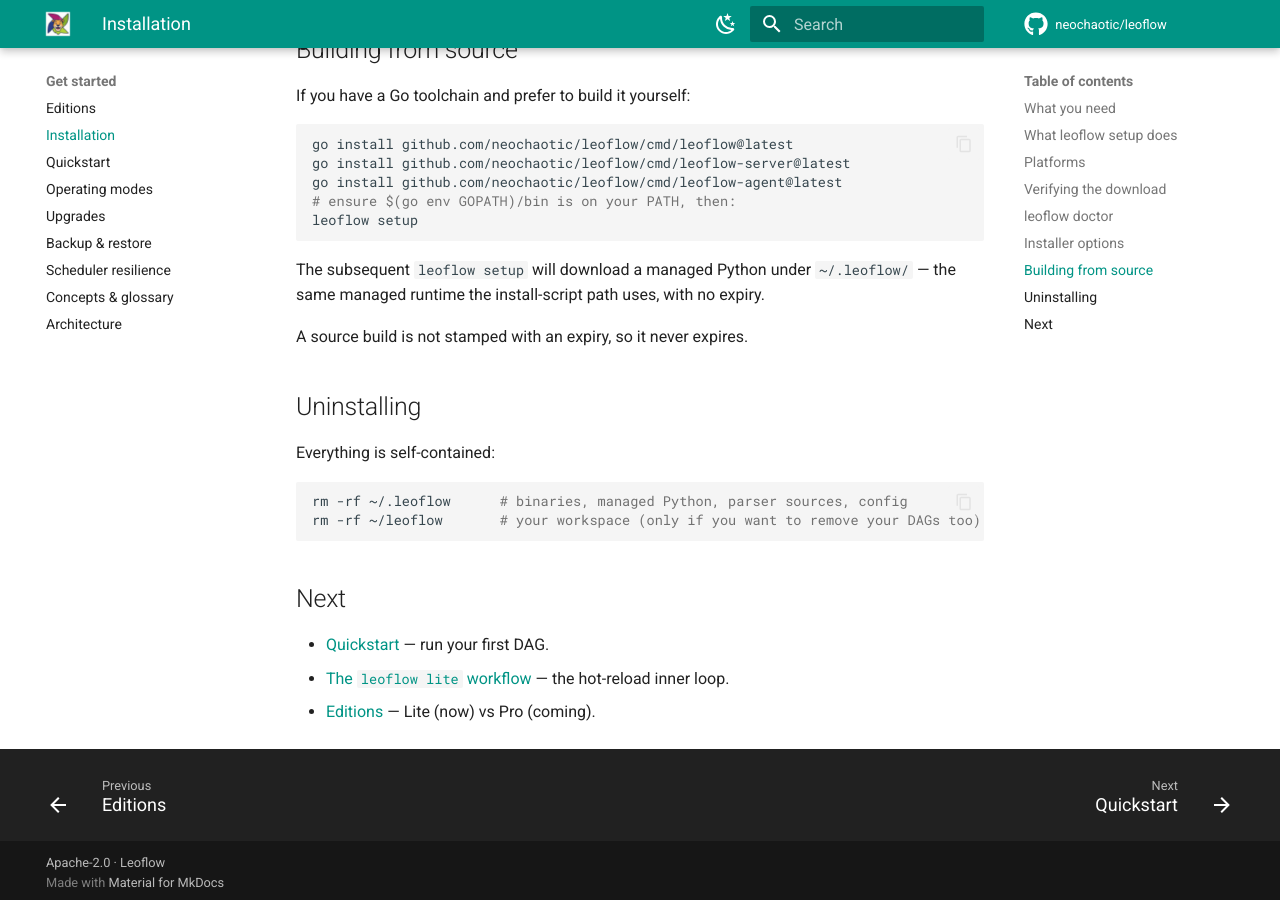
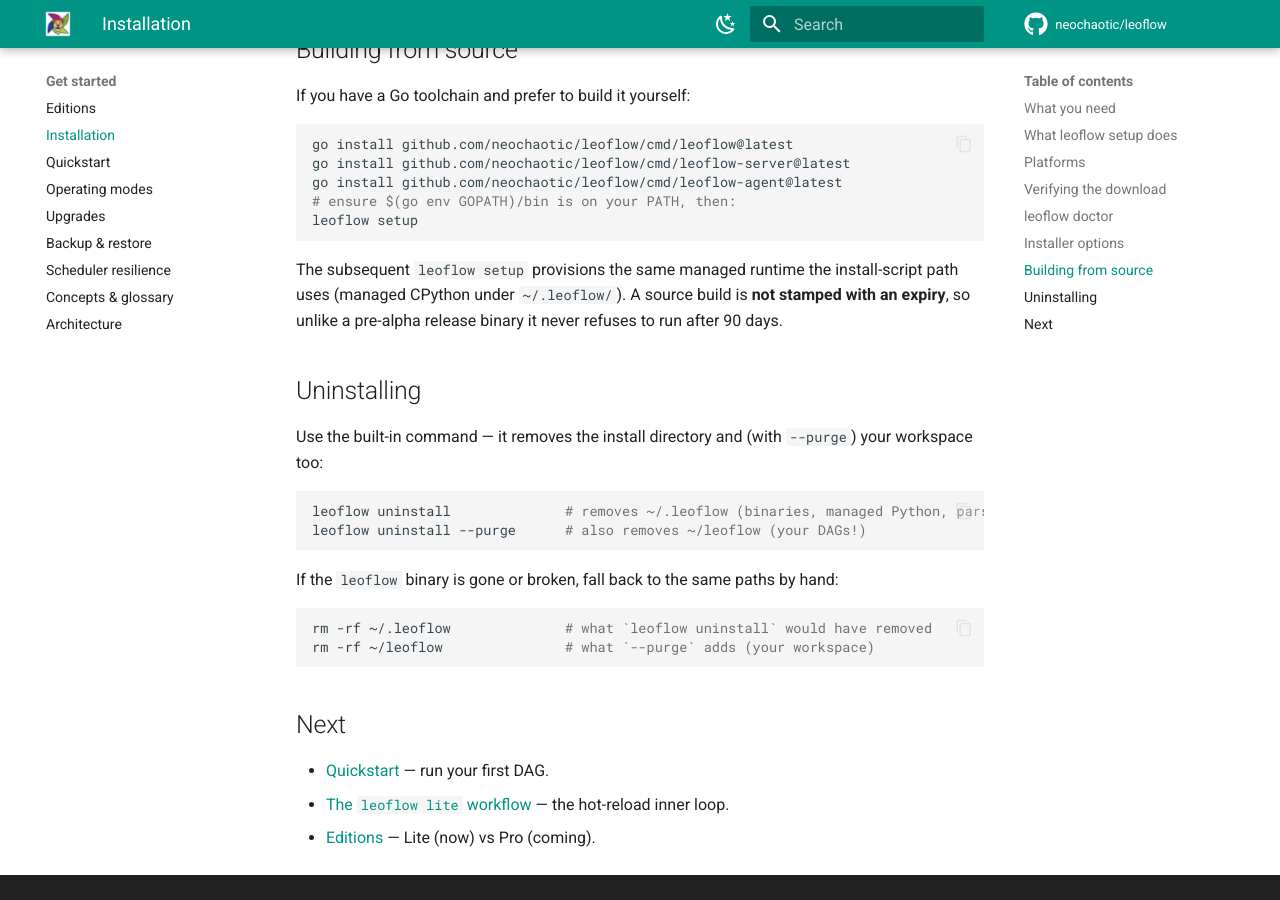
Before and after one commit to neochaotic/leoflow, an MkDocs documentation site: the page built from docs/installation.md, in a window 1280 px wide and 900 px high, scrolled down 3475 px. Built offline with MkDocs 1.6.1 and Material for MkDocs 9.7.7, drawn with Linux system fonts in a browser that asks for light colours; comment, search, counter and statistics services are not loaded.

Commit message:
docs(aaa-pass): use leoflow uninstall as the canonical removal path
The Uninstalling section showed raw rm -rf even though the built-in
leoflow uninstall (with --purge for the workspace) is the supported,
self-documenting command — quickstart and upgrades both reference it.
Promotes the command to primary and keeps rm -rf as the fallback for
when the binary is broken or missing.

````diff
--- a/docs/installation.md
+++ b/docs/installation.md
@@ -149,17 +149,26 @@ go install github.com/neochaotic/leoflow/cmd/leoflow-agent@latest
 leoflow setup
 ```
 
-The subsequent `leoflow setup` will download a managed Python under `~/.leoflow/` — the same managed runtime the install-script path uses, with no expiry.
-
-A source build is not stamped with an expiry, so it never expires.
+The subsequent `leoflow setup` provisions the same managed runtime the
+install-script path uses (managed CPython under `~/.leoflow/`). A source build
+is **not stamped with an expiry**, so unlike a pre-alpha release binary it never
+refuses to run after 90 days.
 
 ## Uninstalling
 
-Everything is self-contained:
+Use the built-in command — it removes the install directory and (with `--purge`)
+your workspace too:
 
 ```bash
-rm -rf ~/.leoflow      # binaries, managed Python, parser sources, config
-rm -rf ~/leoflow       # your workspace (only if you want to remove your DAGs too)
+leoflow uninstall              # removes ~/.leoflow (binaries, managed Python, parser, config)
+leoflow uninstall --purge      # also removes ~/leoflow (your DAGs!)
+```
+
+If the `leoflow` binary is gone or broken, fall back to the same paths by hand:
+
+```bash
+rm -rf ~/.leoflow              # what `leoflow uninstall` would have removed
+rm -rf ~/leoflow               # what `--purge` adds (your workspace)
 ```
 
 ## Next
````
